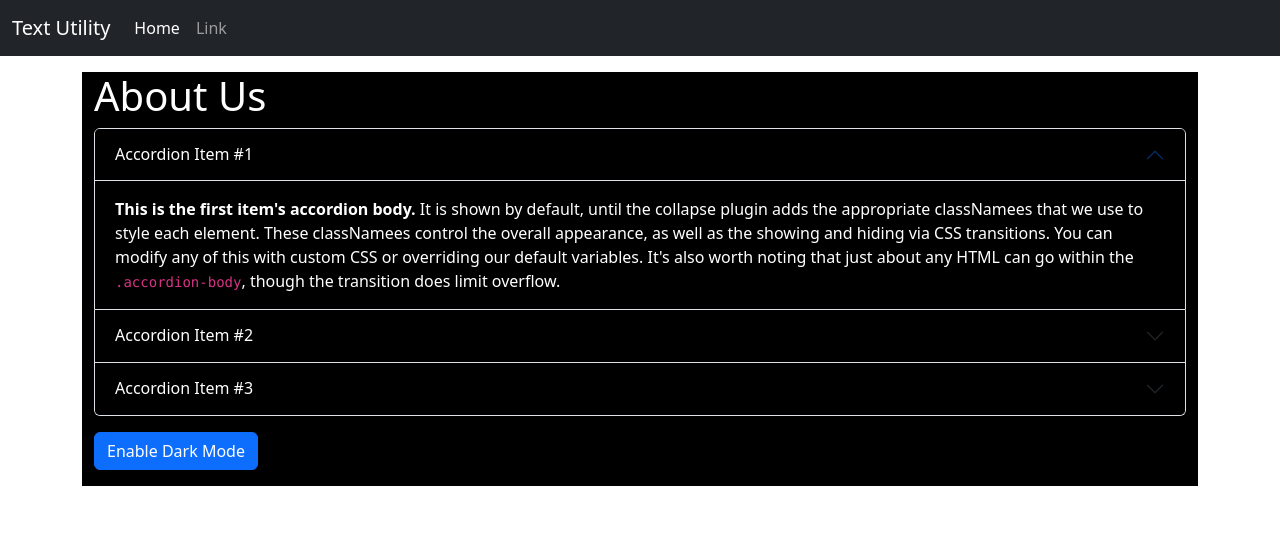
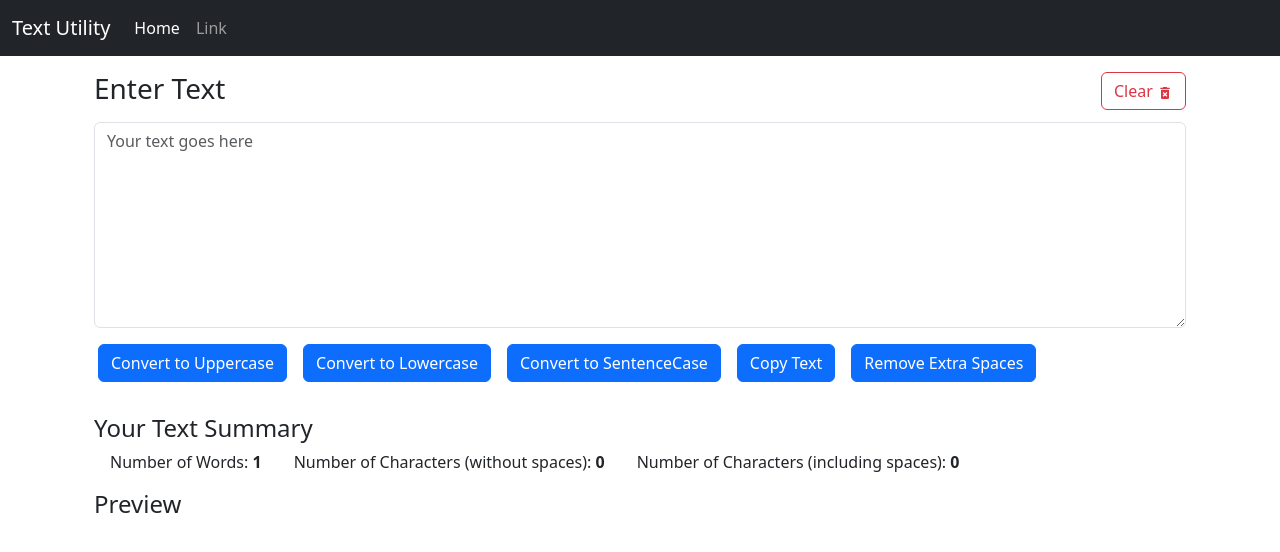
Before and after one commit to itsmeshashank13/text-utils, a React (Create React App) app: page / in a window 1280 px wide. Shown: the top 552 px of the page. Built offline with nearby package versions, Linux system fonts and the light colour scheme.

Commit message:
added copyText & removeExtraSpace functionality

```diff
--- a/src/App.js
+++ b/src/App.js
@@ -1,14 +1,14 @@
-import AboutUs from './components/AboutUs';
+// import AboutUs from './components/AboutUs';
 import Navbar from './components/Navbar';
-// import Textform from './components/Textform';
+import Textform from './components/Textform';
 
 function App() {
   return (
     <>
       <Navbar title="Text Utility"/>
       <div className="container my-3">
-        {/* <Textform heading="Enter Text"/> */}
-        <AboutUs />
+        <Textform heading="Enter Text"/>
+        {/* <AboutUs /> */}
       </div>
     </>
   );
--- a/src/components/Textform.jsx
+++ b/src/components/Textform.jsx
@@ -33,6 +33,16 @@
     setText("");
   };
 
+  const handleCopy = ()=> {
+    var text = document.getElementById("myBox");
+    text.select();
+    navigator.clipboard.writeText(text.value);
+  }
+
+  const handleExtraSpaces = ()=> {
+    let newText = text.split(/[ ]+/);
+    setText(newText.join(" "))
+  }
 
   return (
     <>
@@ -63,11 +73,17 @@
       <button className="btn btn-primary mx-3 my-3" onClick={handleUppercaseClick}>
         Convert to Uppercase
       </button>
-      <button className="btn btn-primary mx-3" onClick={handleLowercaseClick}>
+      <button className="btn btn-primary" onClick={handleLowercaseClick}>
         Convert to Lowercase
       </button>
-      <button className="btn btn-primary" onClick={handleCapitalizeClick}>
+      <button className="btn btn-primary mx-3" onClick={handleCapitalizeClick}>
         Convert to SentenceCase
+      </button>
+      <button className="btn btn-primary" onClick={handleCopy}>
+        Copy Text
+      </button>
+      <button className="btn btn-primary mx-3" onClick={handleExtraSpaces}>
+        Remove Extra Spaces
       </button>
       <div className="container my-3">
         <h4>Your Text Summary</h4>
```
